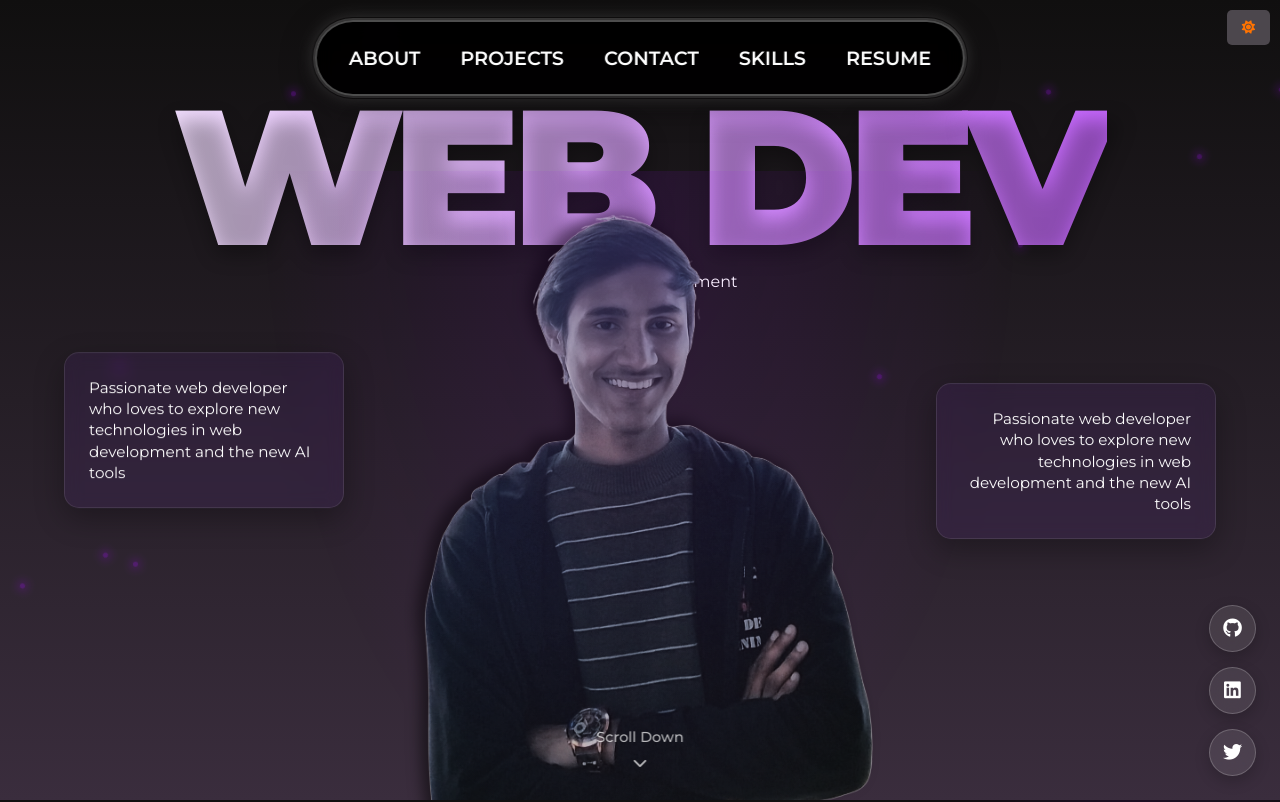
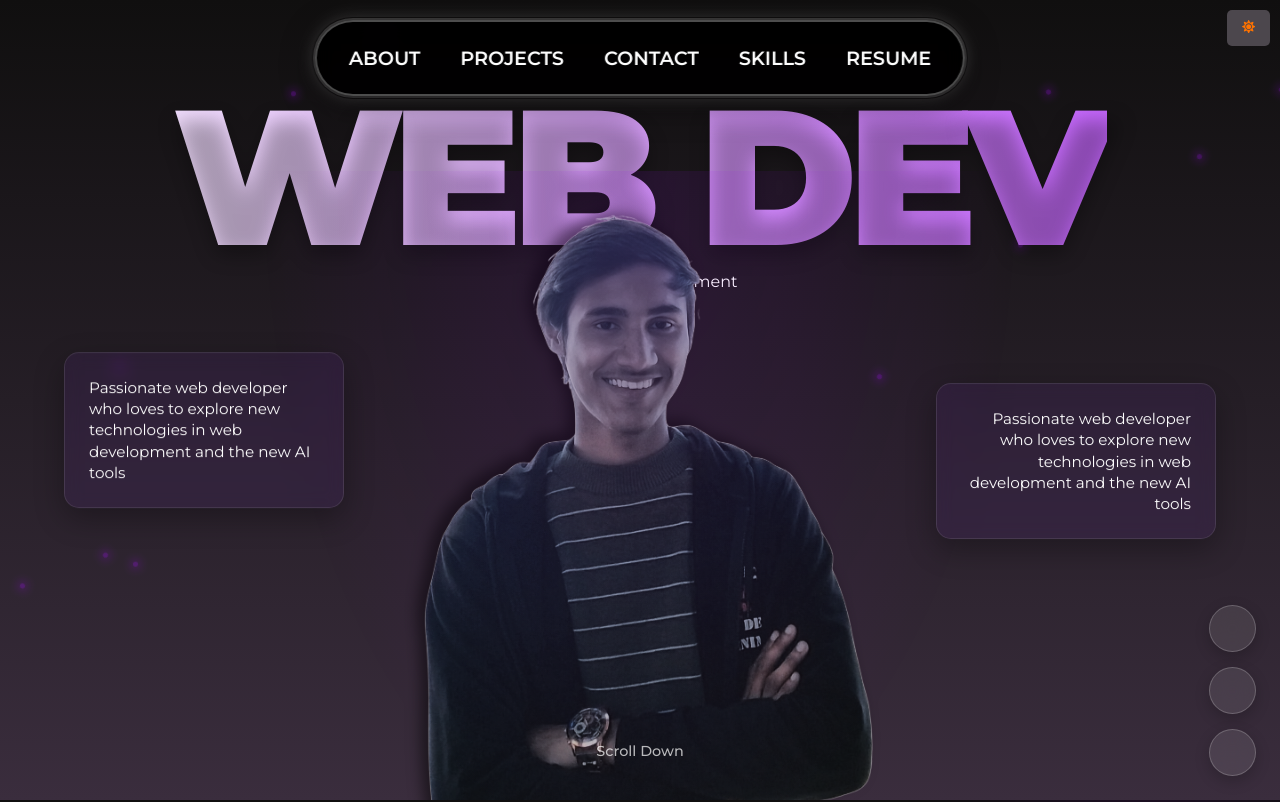
Before and after one commit to yasirakhlaque/React-Portfolio, a React (Vite) app: page / in a window 1280 px wide. Shown: the top 802 px of the page. Built offline with nearby package versions, Linux system fonts and the light colour scheme; a web font is replaced by a local one.

Commit message:
Changed font-awesome to react-icons

```diff
--- a/index.html
+++ b/index.html
@@ -5,7 +5,6 @@
     <link rel="icon" type="image/svg+xml" href="/logo.png" />
     <meta name="viewport" content="width=device-width, initial-scale=1.0" />
     <title>Portfolio | Yasir</title>
-    <link rel="stylesheet" href="https://cdnjs.cloudflare.com/ajax/libs/font-awesome/6.7.2/css/all.min.css" integrity="sha512-Evv84Mr4kqVGRNSgIGL/F/aIDqQb7xQ2vcrdIwxfjThSH8CSR7PBEakCr51Ck+w+/U6swU2Im1vVX0SVk9ABhg==" crossorigin="anonymous" referrerpolicy="no-referrer" />
   </head>
   <body>
     <div id="root"></div>
--- a/package.json
+++ b/package.json
@@ -12,7 +12,8 @@
   "dependencies": {
     "aos": "^3.0.0-beta.6",
     "react": "^18.3.1",
-    "react-dom": "^18.3.1"
+    "react-dom": "^18.3.1",
+    "react-icons": "^5.5.0"
   },
   "devDependencies": {
     "@eslint/js": "^9.17.0",
--- a/src/App.css
+++ b/src/App.css
@@ -47,18 +47,35 @@ body{
   }
 }
 
-.theme-toggle i {
+.theme-toggle svg {
   animation: none;
   transition: all .3s;
 }
 
-@keyframes roll {
-  from { transform: rotate(0deg); }
-  to { transform: rotate(360deg); }
+/* Add this to your App.css if it's not already there */
+.theme-toggle .icon-container {
+  display: inline-block;
+  transition: transform 0.3s ease;
 }
 
-.fa-sun{
+.theme-toggle .icon-container.rolling {
+  animation: roll 0.5s ease-in-out;
+}
+
+@keyframes roll {
+  0% {
+    transform: rotate(0deg);
+  }
+  100% {
+    transform: rotate(360deg);
+  }
+}
+
+.theme-toggle .sun{
   color: rgb(255, 115, 0);
+}
+.theme-toggle .moon{
+  color: rgb(37, 40, 54);
 }
 
 *::selection{
--- a/src/App.jsx
+++ b/src/App.jsx
@@ -9,12 +9,15 @@ import 'aos/dist/aos.css';
 import Contact from './components/Contact';
 import Footer from './components/Footer';
 import Resume from './components/Resume';
+// React Icons imports
+import { FaSun, FaMoon } from 'react-icons/fa';
 
 // Create Theme Context
 export const ThemeContext = createContext();
 
 const App = () => {
   const [theme, setTheme] = useState(() => localStorage.getItem('theme') || 'dark');
+  const [isAnimating, setIsAnimating] = useState(false);
   // Default theme is dark
 
   useEffect(() => {
@@ -23,25 +26,30 @@ const App = () => {
   }, []);
 
   const toggleTheme = () => {
+    setIsAnimating(true);
+
+    // Start the animation first
+    setTimeout(() => {
       setTheme((prevTheme) => {
         const newTheme = prevTheme === 'dark' ? 'light' : 'dark';
         localStorage.setItem('theme', newTheme);
         return newTheme;
       });
+    }, 250); // Change theme halfway through animation
 
-  const icon = document.querySelector('.theme-toggle i');
-  if (icon) {
-    icon.style.animation = 'none';
-    icon.offsetHeight;
-    icon.style.animation = 'roll 0.5s ease 1';
-  }
+    // End animation after it completes
+    setTimeout(() => {
+      setIsAnimating(false);
+    }, 500);
   };
 
   return (
     <ThemeContext.Provider value={{ theme, toggleTheme }}>
       <div className={`app ${theme}`}>
         <button className="theme-toggle" onClick={toggleTheme}>
-          {theme === 'dark' ? <i className="fa-solid fa-sun"></i> : <i className="fa-solid fa-moon"></i>}
+          <div className={`icon-container ${isAnimating ? 'rolling' : ''}`}>
+            {theme === 'dark' ? <FaSun className='sun'/> : <FaMoon className='moon'/>}
+          </div>
         </button>
         <div id="home">
           <LandingPage />
```
Also changed, not shown: 1 other file (tests, documents, lock files or other folders). Lines whose indentation alone changed are shown as unchanged.
